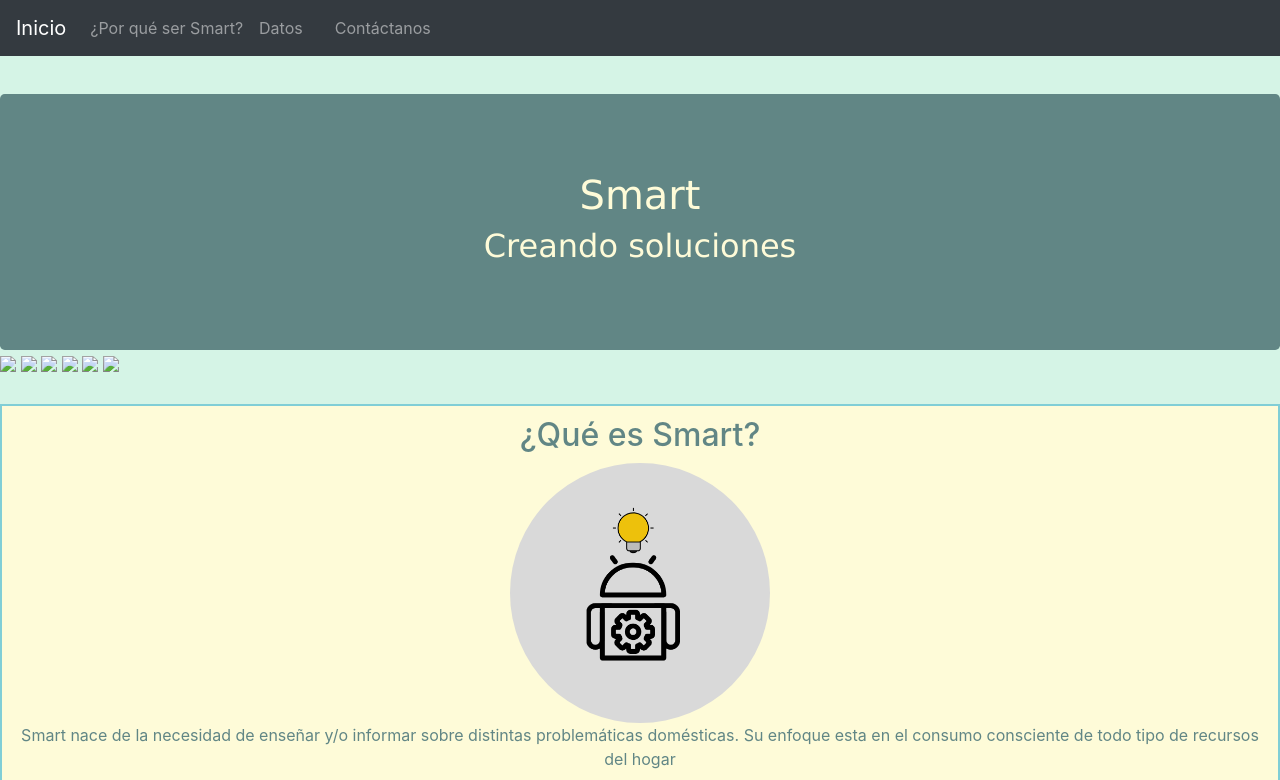
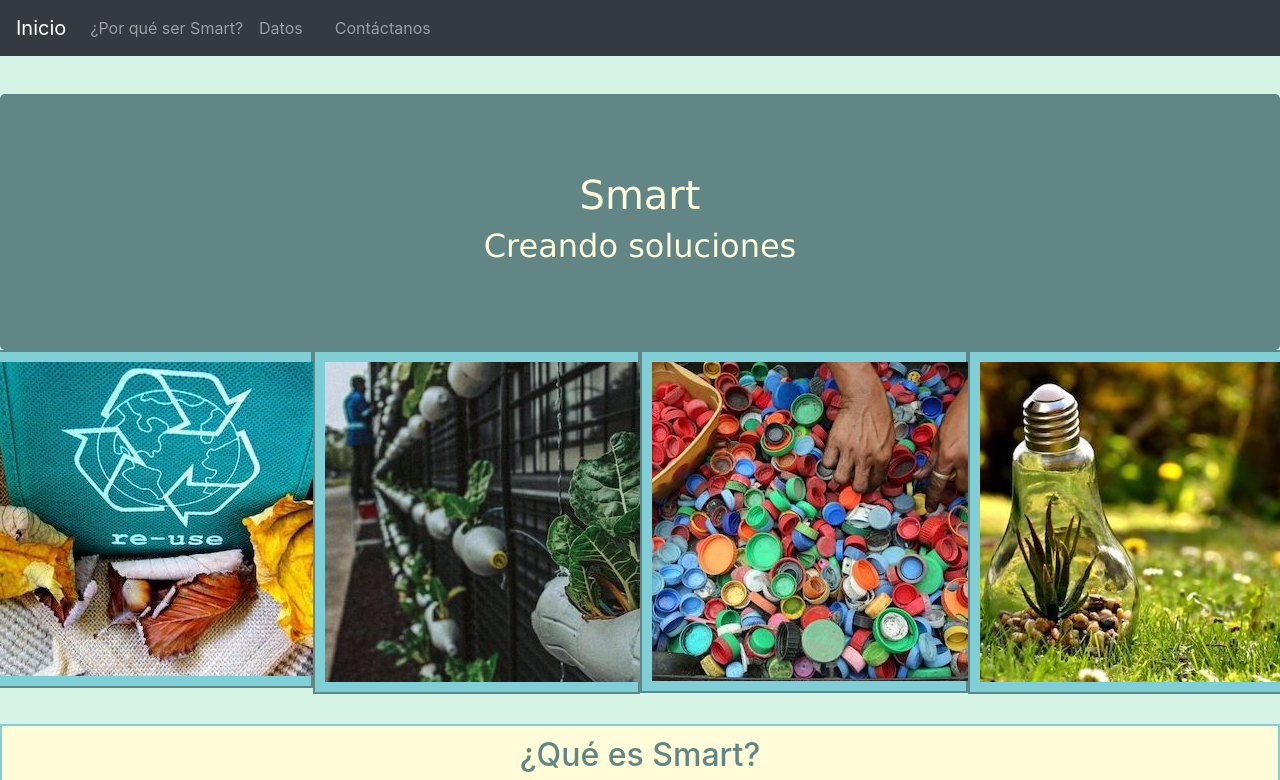
Before and after one commit to Acosta-Carlos/ProyectoFrontend, a plain HTML site: page principal.html in a window 1280 px wide. Shown: the top 780 px of the page. Drawn offline with nearby package versions, Linux system fonts and the light colour scheme; files whose address does not match are found by name.

Commit message:
Septima Version

```diff
--- a/estilos.css
+++ b/estilos.css
@@ -53,8 +53,6 @@
     color: #fefbd8 ;
     margin:0px;
     max-height: max-content;
-
-
   }
 
 
--- a/principal.html
+++ b/principal.html
@@ -51,12 +51,26 @@
 
     <main>
 
-          <a data-fancybox="gallery" href="big_1.jpg"><img src="small_1.jpg"></a>
-          <a data-fancybox="gallery" href="big_2.jpg"><img src="small_2.jpg"></a>
-          <a data-fancybox="gallery" href="big_1.jpg"><img src="small_1.jpg"></a>
-          <a data-fancybox="gallery" href="big_2.jpg"><img src="small_2.jpg"></a>
-          <a data-fancybox="gallery" href="big_1.jpg"><img src="small_1.jpg"></a>
-          <a data-fancybox="gallery" href="big_2.jpg"><img src="small_2.jpg"></a>
+      <div class="row">
+
+        <div class="col-sm-12 col-md-6 col-lg-3" id="contenedor2">
+        <a data-fancybox="gallery" href="imagenes/imagen1.jpg"><img src="imagenes/imagen12.jpg"></a>
+        </div>
+
+        <div class="col-sm-12 col-md-6 col-lg-3" id="contenedor2">
+        <a data-fancybox="gallery" href="imagenes/imagen2.jpg"><img src="imagenes/imagen22.jpg"></a>
+        </div>
+
+        <div class="col-sm-12 col-md-6 col-lg-3" id="contenedor2">
+        <a data-fancybox="gallery" href="imagenes/imagen3.jpg"><img src="imagenes/imagen32.jpg"></a>
+        </div>
+
+        <div class="col-sm-12 col-md-6 col-lg-3" id="contenedor2">
+        <a data-fancybox="gallery" href="imagenes/imagen4.jpg"><img src="imagenes/imagen42.jpg"></a>
+        </div>
+
+      </div>
+
 
          <div class="containe-fluide" style="margin-top:30px " id="contenedor" >
 
```
Also changed, not shown: ingresar.html (+1 -1 lines), inicio.html (+2 -0 lines), imagenes/imagen1.jpg (added), imagenes/imagen12.jpg (added), imagenes/imagen2.jpg (added), imagenes/imagen22.jpg (added), imagenes/imagen3.jpg (added), imagenes/imagen32.jpg (added), imagenes/imagen4.jpg (added), imagenes/imagen42.jpg (added).
